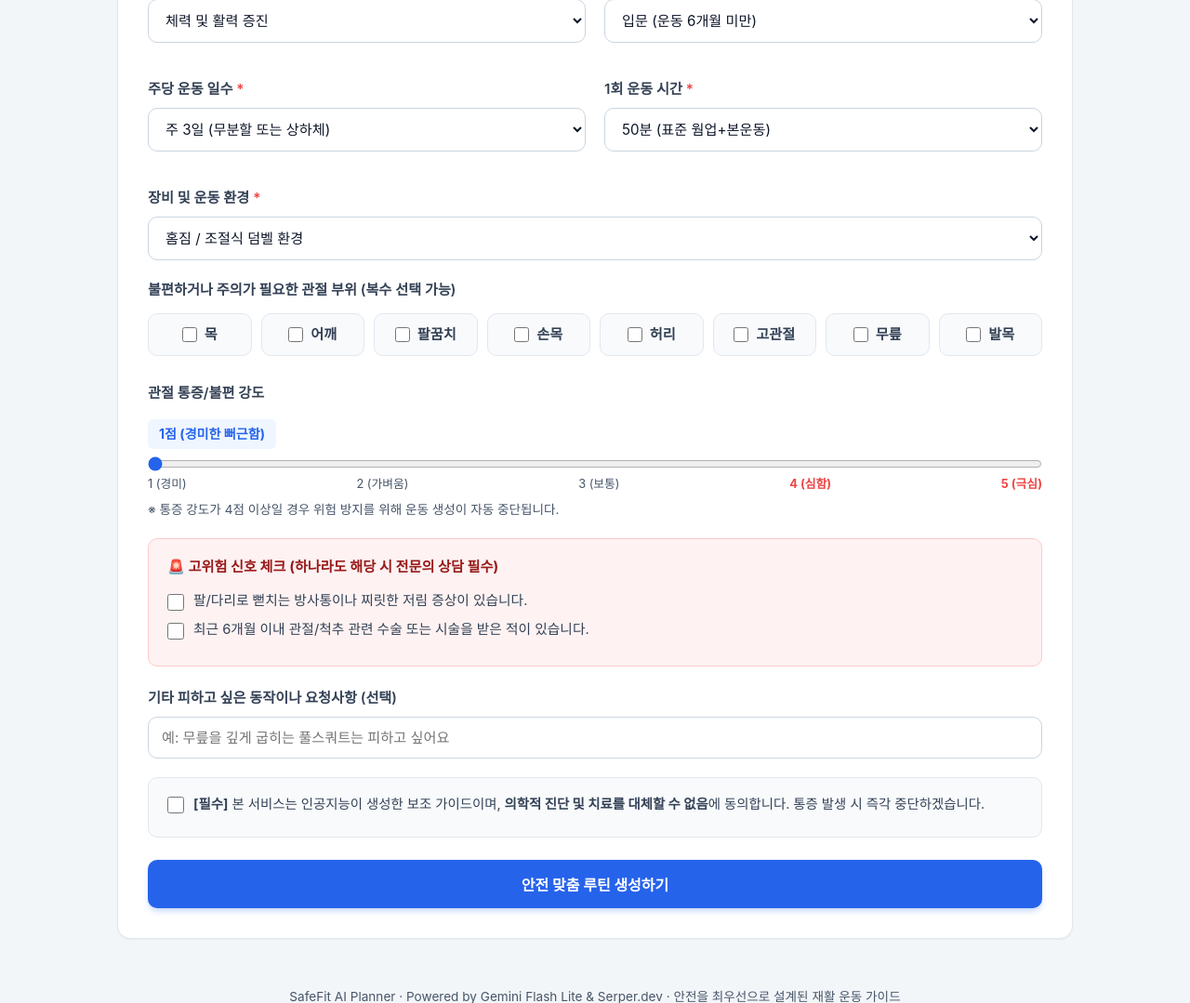
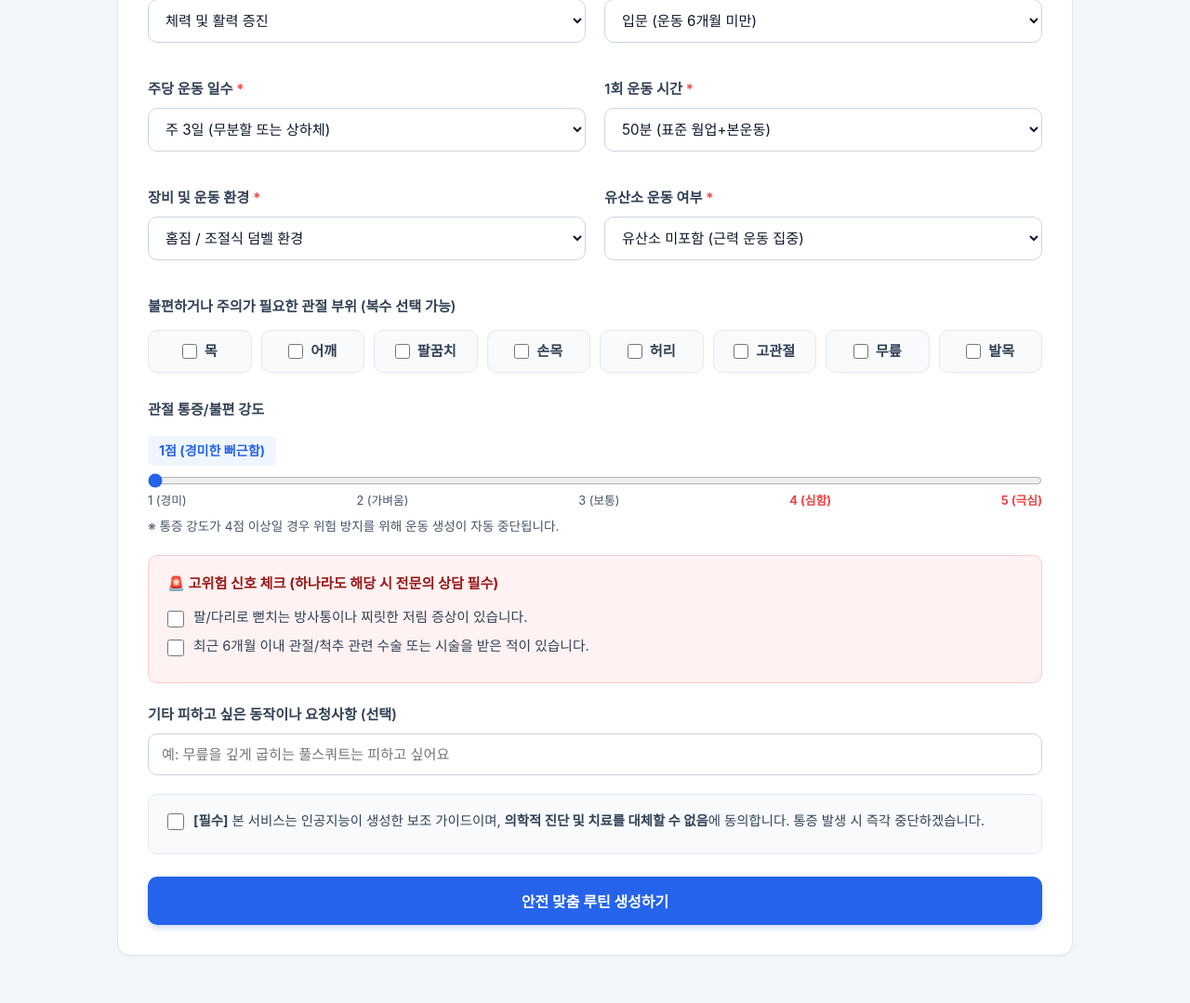
Before and after one commit to shinjiseobb/safe-workout-planner, a Flask app: page / in a window 1280 px wide. Shown: the part 604-1683 px from the top of the page at 93% size. Run offline with Flask 3, Linux system fonts and the light colour scheme; some web fonts are replaced.

Commit message:
feat: add cardio option with intelligent environment and joint-safe mapping

```diff
--- a/app.py
+++ b/app.py
@@ -151,6 +151,30 @@ def generate_routine_with_gemini(user_profile: dict, search_context: str) -> dic
 - 5단계 (120% 이상): 현재 부하가 너무 가볍게 느껴진 상태입니다. 안전한 범위 내에서 2.5kg~5kg 중량 증량 또는 1세트 추가를 권장하세요.
 """
 
+    # 유산소 운동 지침 생성
+    cardio_option = user_profile.get("cardio_option", "none")
+    cardio_desc_map = {
+        "none": "유산소 미포함 (근력 운동만 집중)",
+        "post_workout": "본운동 후 유산소 (10~15분 쿨다운 & 체지방 연소)",
+        "warmup": "본운동 전 웜업 유산소 (5~10분 체온 상승 & 관절 가온)",
+        "standalone": "별도 유산소 세션 (20~30분 심폐 지구력 강화)"
+    }
+    if cardio_option and cardio_option != "none":
+        cardio_instruction = f"""
+[유산소 운동 배치 및 장비/관절 맞춤 지침]
+- 희망 유산소 유형: {cardio_desc_map.get(cardio_option, cardio_option)}
+- 장비 환경: {user_profile.get('environment')}
+- 유산소 지침:
+  1) 각 일차별 운동 리스트(exercises)에 유산소 종목을 1개 포함하고 body_part를 '유산소'로 표기하세요.
+  2) [환경별 종목 분기]:
+     - '헬스장' 환경: 인클라인 트레드밀 경사 걷기, 좌식/입식 실내 사이클, 일립티컬, 천국의 계단, 로잉머신 등 헬스장 전문 유산소 머신을 처방하세요.
+     - '맨몸' 또는 '홈짐 덤벨' 환경: 대형 기구가 없으므로 야외 러닝/조깅, 야외 파워워킹(빠른 걸음), 또는 층간소음 없는 실내 맨몸 저충격 유산소(슬로우 버피 등)를 처방하세요.
+  3) [관절 통증 보호 분기]:
+     - 무릎/허리/발목 통증이 있는 경우 착지 충격(Impact force)이 큰 러닝/점프를 엄격히 배제하고, 좌식 사이클, 일립티컬, 인클라인 트레드밀 완만한 경사 걷기, 야외 파워워킹 등 '관절 저충격(Low-Impact)' 유산소로 안전하게 배정하세요.
+"""
+    else:
+        cardio_instruction = "\n[유산소 지침]: 사용자가 유산소 미포함을 선택했으므로 순수 근력/웨이트 트레이닝 종목으로만 구성하세요."
+
     prompt = f"""
 당신은 부상 예방 및 재활 운동역학 전문 시니어 스트렝스 코치입니다.
 사용자의 신체 상태, 통증 부위, 운동 환경에 맞추어 관절 부담을 최소화한 맞춤형 운동 루틴을 작성하세요.
@@ -161,17 +185,19 @@ def generate_routine_with_gemini(user_profile: dict, search_context: str) -> dic
 - 주당 운동 일수: {user_profile.get('days_per_week')}일
 - 1회 운동 시간: {user_profile.get('session_duration')}분
 - 장비 환경: {user_profile.get('environment')}
+- 유산소 옵션: {cardio_desc_map.get(cardio_option, '미포함')}
 - 통증 및 불편 부위: {', '.join(user_profile.get('pain_areas', [])) if user_profile.get('pain_areas') else '없음'}
 - 통증 강도: {user_profile.get('pain_level')}/5점
 - 기타 주의사항: {user_profile.get('notes', '없음')}
 {history_feedback_section}
+{cardio_instruction}
 [실시간 웹 검색 레퍼런스 (Serper.dev 수집 데이터)]
 {search_context}
 
 [작성 및 설계 지침]
 1. 통증 부위에 전단력(Shear force)이나 압박 부하가 큰 고위험 종목은 완전히 배제하세요.
 2. 각 종목마다 RIR(Reps in Reserve, 남은 여유 횟수) 가이드를 명시하여 무리한 한계 도달(실패 지점)을 엄격히 방지하세요.
-3. 각 운동 종목에는 주요 대상 '부위(body_part)'를 가슴, 등, 어깨, 하체, 팔, 복근/코어, 전신 중 하나로 명확히 표기하세요.
+3. 각 운동 종목에는 주요 대상 '부위(body_part)'를 가슴, 등, 어깨, 하체, 팔, 복근/코어, 유산소, 전신 중 하나로 명확히 표기하세요.
 4. 1:1 관절 보호 대체 매핑 섹션에서는 흔히 다치는 '표준 운동'을 어떤 '대체 운동'으로 바꿨는지와 그 이유(관절 보호 원리)를 설명하세요.
 5. 부상 방지 케어 가이드에는 타깃 웜업, 실패 지점 도달 전 자세 붕괴 감지 팁, 쿨다운을 반드시 포함하세요.
 
@@ -187,11 +213,11 @@ def generate_routine_with_gemini(user_profile: dict, search_context: str) -> dic
       "target_focus": "주요 타깃 근육 및 관절 보호 콘셉트",
       "exercises": [
         {{
-          "body_part": "부위 (가슴 / 등 / 어깨 / 하체 / 팔 / 복근 중 택1)",
+          "body_part": "부위 (가슴 / 등 / 어깨 / 하체 / 팔 / 복근 / 유산소 중 택1)",
           "name": "운동 종목명",
-          "sets": "3세트",
-          "reps": "12-15회",
-          "rir_guide": "RIR 2-3 (2~3회 더 들 수 있는 여유)",
+          "sets": "3세트 또는 15분",
+          "reps": "12-15회 또는 심박수 Zone 2 유지",
+          "rir_guide": "RIR 2-3 또는 대화 가능한 수준",
           "form_tips": "관절 부담을 줄이는 안전 자세 핵심 포인트"
         }}
       ]
@@ -384,8 +410,9 @@ def generate_routine():
         notes = data.get("notes", "")
         history = data.get("history", [])
         achievement_level = data.get("achievement_level")
+        cardio_option = data.get("cardio_option", "none")
 
-        logger.info(f"[요청 수신] 목적: {goal}, 통증강도: {pain_level}, 이전기록: {len(history)}회차, 최근성취도: {achievement_level}")
+        logger.info(f"[요청 수신] 목적: {goal}, 환경: {environment}, 유산소: {cardio_option}, 통증: {pain_level}, 이전기록: {len(history)}회차")
 
         # 0. 이용 비밀번호(PIN) 검증
         access_pin = str(data.get("access_pin", "")).strip()
@@ -415,6 +442,7 @@ def generate_routine():
             "days_per_week": days_per_week,
             "session_duration": session_duration,
             "environment": environment,
+            "cardio_option": cardio_option,
             "pain_areas": pain_areas,
             "pain_level": pain_level,
             "notes": notes,
--- a/static/js/app.js
+++ b/static/js/app.js
@@ -462,6 +462,7 @@ document.addEventListener("DOMContentLoaded", () => {
       days_per_week: parseInt(document.getElementById("days_per_week").value, 10),
       session_duration: parseInt(document.getElementById("session_duration").value, 10),
       environment: document.getElementById("environment").value,
+      cardio_option: document.getElementById("cardio_option") ? document.getElementById("cardio_option").value : "none",
       pain_areas: painAreas,
       pain_level: parseInt(painSlider.value, 10),
       has_radiating_pain: document.getElementById("has_radiating_pain").checked,
--- a/templates/index.html
+++ b/templates/index.html
@@ -154,6 +154,7 @@
             </div>
           </div>
 
+          <div class="form-group-row">
             <div class="form-group">
               <label for="environment">장비 및 운동 환경 <span class="required">*</span></label>
               <select id="environment" name="environment" required>
@@ -161,6 +162,16 @@
                 <option value="홈짐 덤벨" selected>홈짐 / 조절식 덤벨 환경</option>
                 <option value="헬스장">피트니스 센터 (머신 & 프리웨이트 풀옵션)</option>
               </select>
+            </div>
+            <div class="form-group">
+              <label for="cardio_option">유산소 운동 여부 <span class="required">*</span></label>
+              <select id="cardio_option" name="cardio_option" required>
+                <option value="none" selected>유산소 미포함 (근력 운동 집중)</option>
+                <option value="post_workout">본운동 후 유산소 (10~15분 쿨다운 & 체지방)</option>
+                <option value="warmup">본운동 전 웜업 유산소 (5~10분 관절 가온)</option>
+                <option value="standalone">별도 유산소 세션 (20~30분 심폐 지구력)</option>
+              </select>
+            </div>
           </div>
 
           <!-- 관절 통증 및 불편 부위 선택 -->
```
Lines whose indentation alone changed are shown as unchanged.
